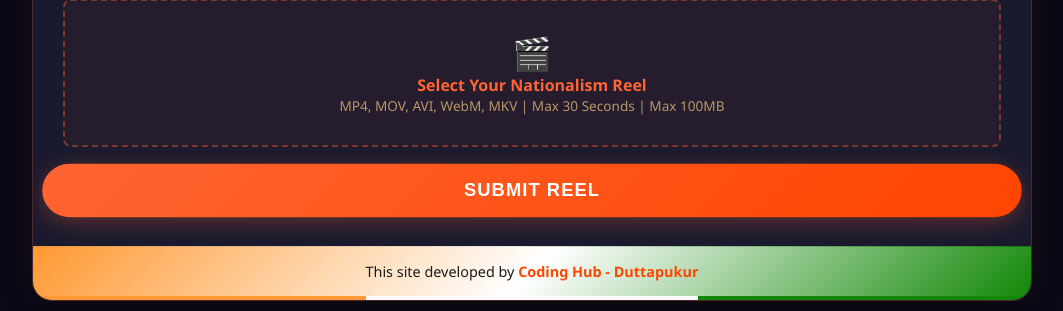
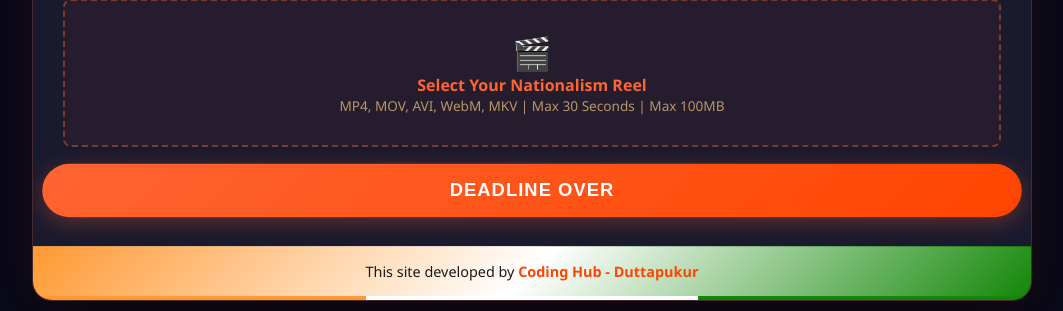
Before and after one commit to TSS-arch/wbsumob, a Flask app: page /reels in a window 1280 px wide. Shown: the part 1354-1665 px from the top of the page, without its empty margins (108-1171 px from the left). Run offline with Flask 3, Linux system fonts and the light colour scheme.

Commit message:
Update reels.html

```diff
--- a/templates/reels.html
+++ b/templates/reels.html
@@ -141,7 +141,7 @@
                     <div class="form-group"><label for="semester">Semester *</label><input type="text" id="semester" name="semester" required placeholder="Enter your semester"></div>
                     <div class="form-group"><label for="reel_description">Reel Description *</label><textarea id="reel_description" name="reel_description" placeholder="Describe your reel - how does it express Nationalism?" rows="4"></textarea></div>
                     <div class="form-group"><label>Upload Your Reel * (Max 30 Seconds)</label><div class="file-upload" onclick="document.getElementById('reel').click()"><p style="font-size: 2rem;">🎬</p><p style="font-weight: 600; color: #ff6432;">Select Your Nationalism Reel</p><p style="font-size: 0.85rem;">MP4, MOV, AVI, WebM, MKV | Max 30 Seconds | Max 100MB</p><input type="file" id="reel" name="reel" accept="video/*" required></div></div>
-                    <button type="submit" class="btn pulse">Submit Reel</button>
+                    <button type="submit" class="btn pulse">Deadline Over</button>
                 </form>
             </div>
             <div id="view-page" class="page">
```
